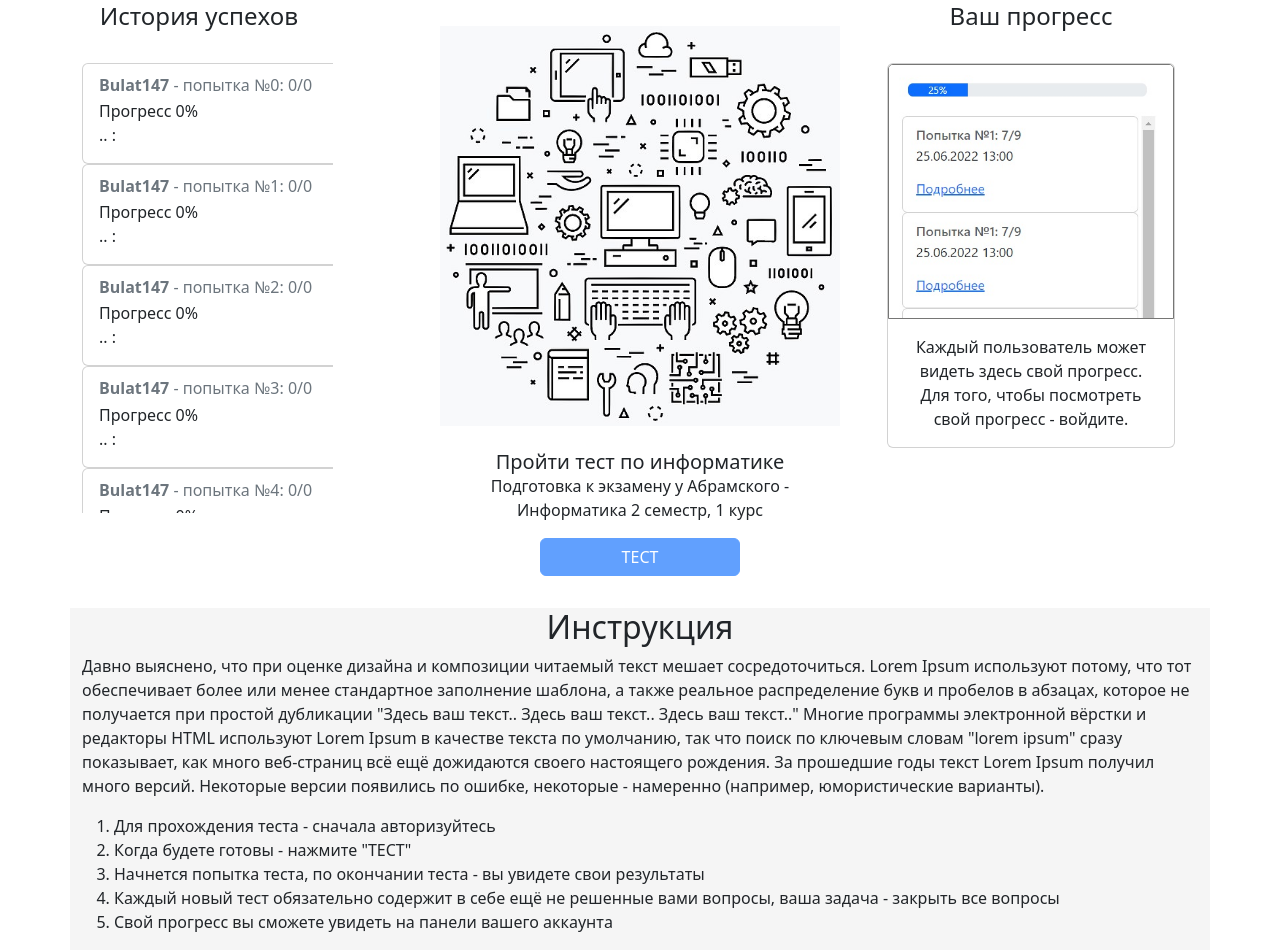
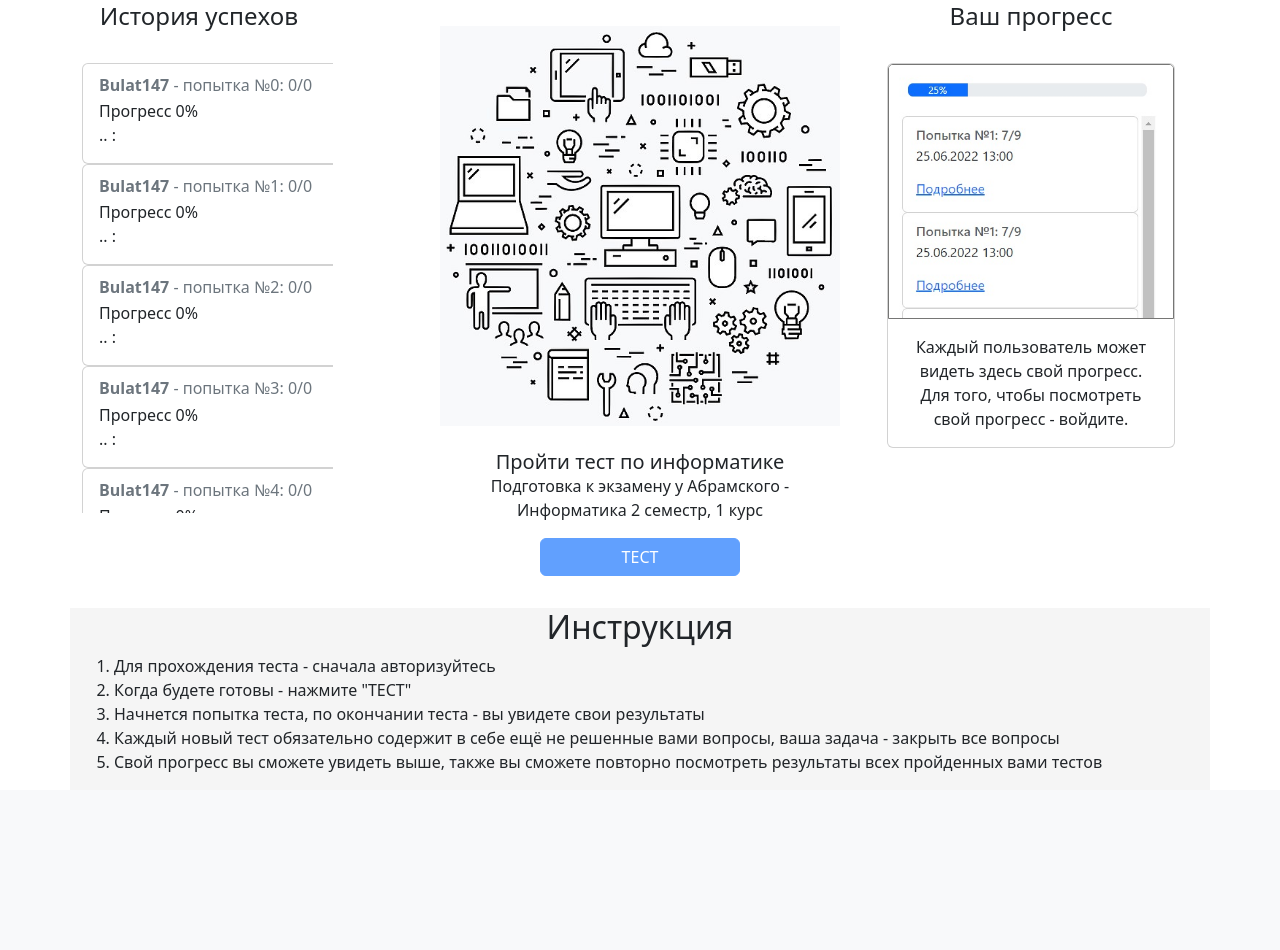
Before and after one commit to MMingazoff/SEL-project-BBM, a Django app: page / in a window 1280 px wide. Shown: the part 78-1028 px from the top of the page. After the commit the page ends 850 px from the top, so only its background shows below. Run offline with Django 4.2, Linux system fonts and the light colour scheme; data comes from the database, SQL or seed files in the repository; data that the repository does not hold is empty; parts of the project's set-up code (start-up, migrations or seed data) failed here and were passed over.

Commit message:
instruction was done

```diff
--- a/exam_testing/templates/exam_testing/headpage_anon.html
+++ b/exam_testing/templates/exam_testing/headpage_anon.html
@@ -93,22 +93,13 @@
     <div class="row" style="background-color: #F5F5F5;">
         <div>
             <h2 align="center">Инструкция</h2>
-            <p>Давно выяснено, что при оценке дизайна и композиции читаемый текст мешает сосредоточиться. Lorem Ipsum
-                используют потому, что тот обеспечивает более или менее стандартное заполнение шаблона, а также реальное
-                распределение букв и пробелов в абзацах, которое не получается при простой дубликации "Здесь ваш текст..
-                Здесь ваш текст.. Здесь ваш текст.." Многие программы электронной вёрстки и редакторы HTML используют
-                Lorem Ipsum в качестве текста по умолчанию, так что поиск по ключевым словам "lorem ipsum" сразу показывает,
-                как много веб-страниц всё ещё дожидаются своего настоящего рождения. За прошедшие годы текст Lorem Ipsum
-                получил
-                много версий. Некоторые версии появились по ошибке, некоторые - намеренно (например, юмористические варианты).
-            </p>
             <ol>
                 <li>Для прохождения теста - сначала авторизуйтесь</li>
                 <li>Когда будете готовы - нажмите "ТЕСТ"</li>
                 <li>Начнется попытка теста, по окончании теста - вы увидете свои результаты</li>
                 <li>Каждый новый тест обязательно содержит в себе ещё не решенные вами вопросы, ваша задача - закрыть все
                     вопросы</li>
-                <li>Свой прогресс вы сможете увидеть на панели вашего аккаунта</li>
+                <li>Свой прогресс вы сможете увидеть выше, также вы сможете повторно посмотреть результаты всех пройденных вами тестов</li>
             </ol>
         </div>
     </div>
```
Also changed, not shown: exam_testing/templates/exam_testing/headpage.html (+1 -10 lines).
